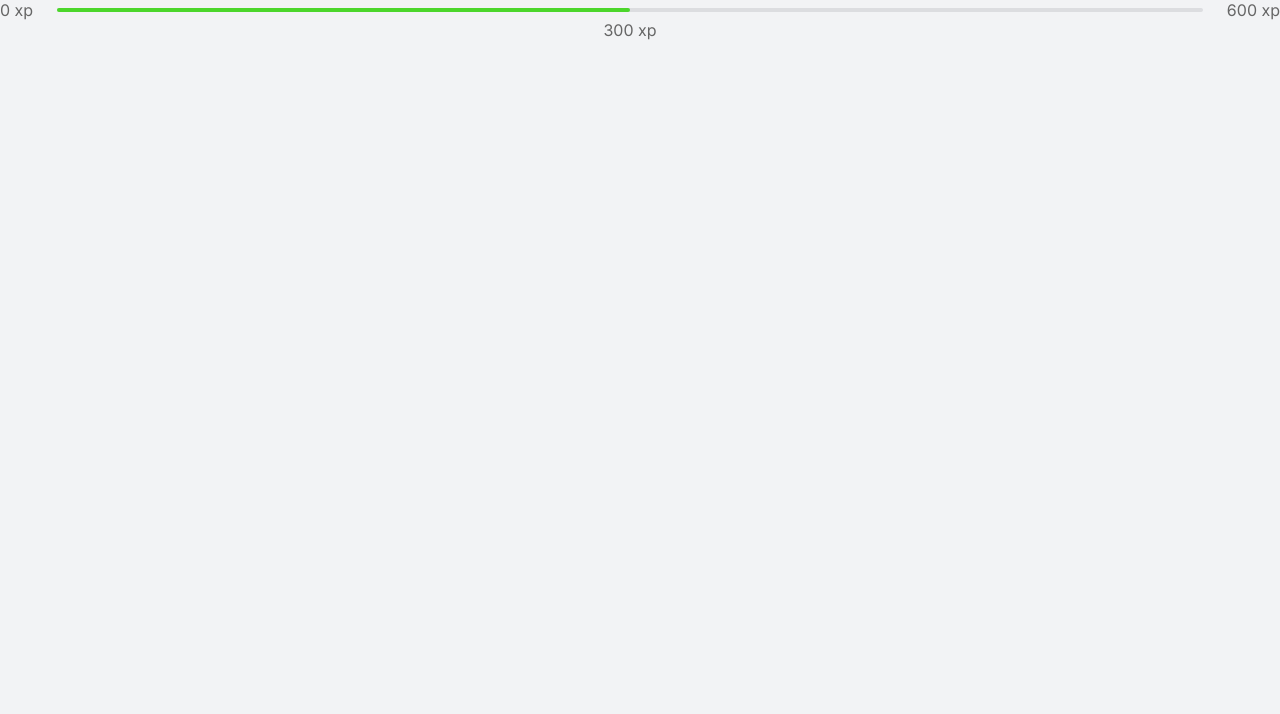
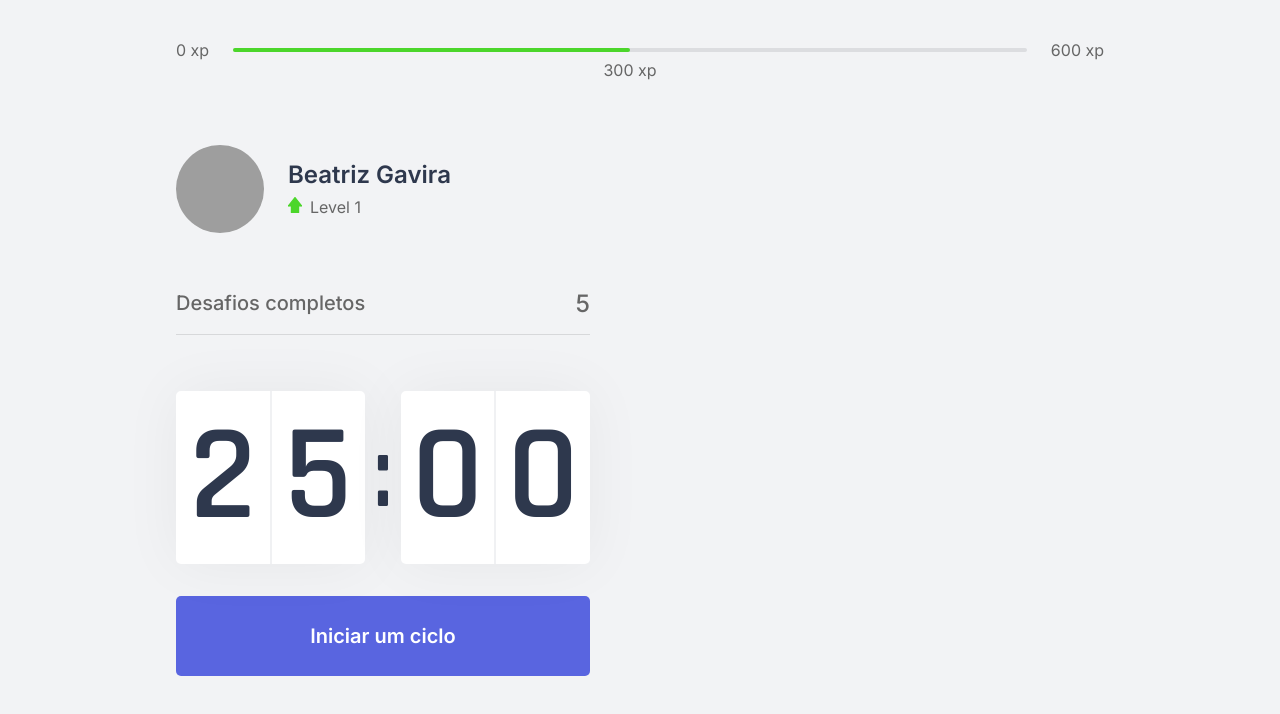
Before and after one commit to biagavirete/move.it, a Next.js app: page / in a window 1280 px wide. Shown: the top 714 px of the page. Built offline with nearby package versions, Linux system fonts and the light colour scheme; grey boxes are pictures that could not be loaded.

Commit message:
feat: add components to home page and style

```diff
--- a/src/pages/index.tsx
+++ b/src/pages/index.tsx
@@ -1,10 +1,27 @@
+import { CompletedChallenges } from '../components/CompletedChallenges';
+import { Countdown } from '../components/Countdown';
+import { ExperienceBar } from '../components/ExperienceBar';
+import { Profile } from '../components/Profile';
+import styles from '../styles/pages/Home.module.css';
+
 import Head from 'next/head';
-import { ExperienceBar } from '../components/ExperienceBar';
 
 function App() {
   return (
-    <div className="container">
+    <div className={styles.container}>
+      <Head>
+        <title>Início - move.it</title>
+      </Head>
       <ExperienceBar />
+
+      <section>
+        <div>
+          <Profile />
+          <CompletedChallenges />
+          <Countdown />
+        </div>
+        <div></div>
+      </section>
     </div>
   );
 }
--- /dev/null
+++ b/src/styles/pages/Home.module.css
@@ -0,0 +1,19 @@
+.container {
+  height: 100vh;
+  max-width: 992px;
+  margin: 0 auto;
+  padding: 2.5rem 2rem;
+
+  display: flex;
+  flex-direction: column;
+}
+
+.container section {
+  flex: 1;
+
+  display: grid;
+  grid-template-columns: 1fr 1fr;
+  gap: 6.25rem;
+  align-content: center;
+  align-content: center;
+}
```
